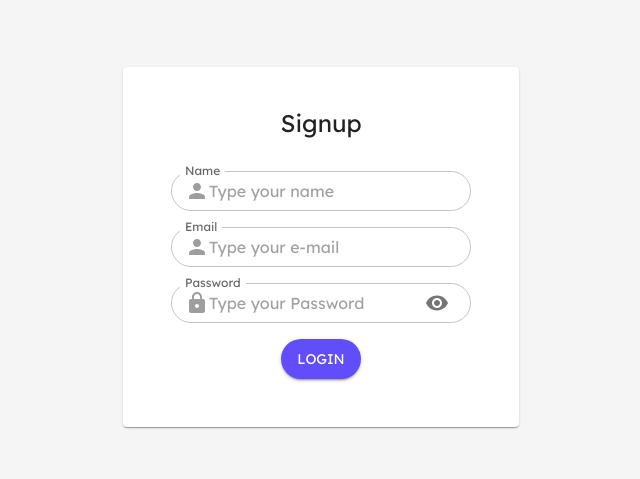
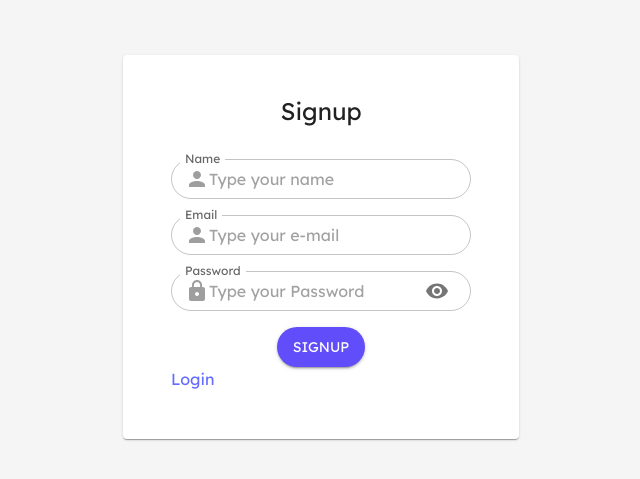
Before and after one commit to dstrujillo/user-app-frontend, a React (Vite) app: page /signup in a window 1280 px wide. Shown: the part 153-632 px from the top of the page, without its empty margins (319-959 px from the left). Built offline with nearby package versions, Linux system fonts and the light colour scheme; the HTML template or start-up script is replaced by a standard one.

Commit message:
Adición loaders, y obtención de users

```diff
--- a/package.json
+++ b/package.json
@@ -16,6 +16,7 @@
     "@mui/material": "^5.14.18",
     "@reduxjs/toolkit": "^1.9.7",
     "formik": "^2.4.5",
+    "notistack": "^3.0.1",
     "react": "^18.2.0",
     "react-dom": "^18.2.0",
     "react-redux": "^8.1.3",
--- a/src/App.tsx
+++ b/src/App.tsx
@@ -21,6 +21,7 @@
 
 import { Provider } from 'react-redux';
 import { PersistGate } from 'redux-persist/integration/react';
+import { SnackbarProvider } from 'notistack';
 
 import ThemeConfig from '@/theme/ThemeConfig';
 import RouterConfig from '@/routes/RouterConfig';
@@ -31,7 +32,12 @@ const App = () => {
     <Provider store={store}>
       <PersistGate persistor={persistor}>
         <ThemeConfig>
-          <RouterConfig />
+          <SnackbarProvider
+            autoHideDuration={1500}
+            anchorOrigin={{ horizontal: 'center', vertical: 'top' }}
+          >
+            <RouterConfig />
+          </SnackbarProvider>
         </ThemeConfig>
       </PersistGate>
     </Provider>
--- /dev/null
+++ b/src/components/Navbar/index.tsx
@@ -0,0 +1,87 @@
+import { useState } from 'react';
+import {
+  AppBar,
+  Box,
+  Toolbar,
+  Typography,
+  IconButton,
+  Button,
+  Dialog,
+  DialogContentText,
+  DialogContent,
+  DialogActions,
+  DialogTitle
+} from '@mui/material';
+import MenuIcon from '@mui/icons-material/menu';
+import { LightMode, DarkMode } from '@mui/icons-material';
+//import { Switch } from '@mui/material';
+
+import { useAppSelector, useAppDispatch } from '@/hooks/reduxHooks';
+import { setThemeMode } from '@/redux/slices/settings.slice';
+import { setAccessToken } from '@/redux/slices/user.slice';
+
+export default function ButtonAppBar() {
+  const [open, setOpen] = useState(false);
+  const dispatch = useAppDispatch();
+
+  const themeMode = useAppSelector((state) => state.settings.themeMode);
+  const handleChangeTheme = () => {
+    dispatch(setThemeMode(themeMode === 'light' ? 'dark' : 'light'));
+  };
+
+  const handleLogout = () => {
+    dispatch(setAccessToken(null));
+  };
+
+  const handleOpen = () => {
+    setOpen(true);
+  };
+
+  const handleClose = () => {
+    setOpen(false);
+  };
+
+  return (
+    <Box sx={{ flexGrow: 1 }}>
+      <AppBar position="static" color="transparent">
+        <Toolbar>
+          <IconButton
+            size="large"
+            edge="start"
+            color="inherit"
+            aria-label="menu"
+            sx={{ mr: 2 }}
+          >
+            <MenuIcon />
+          </IconButton>
+          <Typography variant="h6" component="div" sx={{ flexGrow: 1 }}>
+            Users App
+          </Typography>
+          <IconButton onClick={handleChangeTheme}>
+            {themeMode === 'dark' ? <LightMode /> : <DarkMode />}
+          </IconButton>
+          <Button color="inherit" onClick={handleOpen}>
+            Logout
+          </Button>
+        </Toolbar>
+      </AppBar>
+
+      <Dialog open={open} onClose={handleClose}>
+        <DialogTitle id="responsive-dialog-title">
+          {'Cerrar sesión'}
+        </DialogTitle>
+        <DialogContent>
+          <DialogContentText>¿Desea cerrar sesión?</DialogContentText>
+        </DialogContent>
+        <DialogActions>
+          <Button autoFocus variant="outlined" onClick={handleClose}>
+            Cancelar
+          </Button>
+          <Button variant="contained" onClick={handleLogout} autoFocus>
+            Sí
+          </Button>
+        </DialogActions>
+      </Dialog>
+    </Box>
+  );
+}
--- a/src/layouts/DashboardLayout/index.tsx
+++ b/src/layouts/DashboardLayout/index.tsx
@@ -1,8 +1,11 @@
 import { Link, Outlet } from 'react-router-dom';
+
+import ButtonAppBar from '@/components/Navbar';
 
 const DashboardLayout = () => {
   return (
     <div>
+      <ButtonAppBar />
       Layout dashboard
       <br />
       <Link to="/"> Home</Link>
--- a/src/pages/Home/index.tsx
+++ b/src/pages/Home/index.tsx
@@ -1,22 +1,22 @@
-import { Link } from 'react-router-dom';
-import { useAppSelector, useAppDispatch } from '@/hooks/reduxHooks';
-import { Switch } from '@mui/material';
-import { setThemeMode } from '@/redux/slices/settings.slice';
+import { useGetUsersQuery } from '@/redux/services/user.service';
+import { Card, Container } from '@mui/material';
 
 const Home = () => {
-  const themeMode = useAppSelector((state) => state.settings.themeMode);
-
-  const dispatch = useAppDispatch();
-  const handleChangeTheme = () => {
-    dispatch(setThemeMode(themeMode === 'light' ? 'dark' : 'light'));
-  };
+  const { data } = useGetUsersQuery('');
+  const user = data?.users || [];
+  console.log(data);
   return (
     <div>
-      <Switch checked={themeMode === 'dark'} onChange={handleChangeTheme} />
-      Theme: {themeMode}
       <h1>Home page</h1>
       <br />
-      <Link to="login">Login</Link>
+
+      {user.map((user: { name: string; email: string; _id: string }) => (
+        <Container key={user._id} maxWidth="lg" sx={{ mt: 1, mb: 1 }}>
+          <Card key={user._id}>
+            {user.name} : {user.email}
+          </Card>
+        </Container>
+      ))}
       <br />
     </div>
   );
--- a/src/pages/Login/components/LoginForm/index.tsx
+++ b/src/pages/Login/components/LoginForm/index.tsx
@@ -1,4 +1,4 @@
-import { Box, Button, IconButton } from '@mui/material';
+import { Box, Button, CircularProgress, IconButton } from '@mui/material';
 import { useState } from 'react';
 import CustomTextField from '@/components/CustomTextField';
 import { Person, Lock, Visibility, VisibilityOff } from '@mui/icons-material';
@@ -7,10 +7,14 @@ import { validationSchema } from '../utils/validation';
 import { LoginFormDto } from './dtos/loginFormDtos';
 
 interface LoginFormProps {
+  isLoading?: boolean;
   onSubmitMio?: (values: LoginFormDto) => void;
 }
 
-const LoginForm = ({ onSubmitMio = () => {} }: LoginFormProps) => {
+const LoginForm = ({
+  isLoading = false,
+  onSubmitMio = () => {}
+}: LoginFormProps) => {
   const [showPassword, setShowPassword] = useState(false);
   /*const [formData, setFormData] = useState<{ email: string; password: string }>(
     {
@@ -69,7 +73,10 @@ const LoginForm = ({ onSubmitMio = () => {} }: LoginFormProps) => {
       />
       <Box display="flex" justifyContent="center">
         <Button variant="contained" type="submit">
-          Login
+          Login{' '}
+          {isLoading && (
+            <CircularProgress size={20} sx={{ color: 'white', ml: 1 }} />
+          )}
         </Button>
       </Box>
     </form>
--- a/src/pages/Login/index.tsx
+++ b/src/pages/Login/index.tsx
@@ -1,5 +1,5 @@
 import { CardContent, Container } from '@mui/material';
-import { useNavigate } from 'react-router-dom';
+import { Link, useNavigate } from 'react-router-dom';
 import { useAppDispatch } from '@/hooks/reduxHooks';
 import { useLoginMutation } from '@/redux/services/user.service';
 import LoginForm from './components/LoginForm';
@@ -8,18 +8,32 @@ import {
   StyledCard,
   StyledTitle
 } from './components/styledComponents';
+import { useSnackbar } from 'notistack';
 
 import { LoginFormDto } from './components/LoginForm/dtos/loginFormDtos';
 import { setAccessToken } from '@/redux/slices/user.slice';
 
 const Login = () => {
-  const [login] = useLoginMutation();
+  const [login, { isLoading }] = useLoginMutation();
+
   const dispatch = useAppDispatch();
   const navigate = useNavigate();
+  const { enqueueSnackbar } = useSnackbar();
+
   const handleSumbit = async (values: LoginFormDto) => {
-    const response = await login(values).unwrap();
-    dispatch(setAccessToken(response.accessToken));
-    navigate('/');
+    try {
+      const response = await login(values).unwrap();
+      enqueueSnackbar('Login exitoso', {
+        variant: 'success',
+        transitionDuration: 3000,
+        autoHideDuration: 1500
+      });
+      dispatch(setAccessToken(response.accessToken));
+      navigate('/');
+    } catch (e) {
+      enqueueSnackbar('Hubo un error, por favor intente nuevamente'),
+        { variant: 'error' };
+    }
   };
 
   return (
@@ -28,7 +42,8 @@ const Login = () => {
         <StyledCard>
           <CardContent>
             <StyledTitle variant="h5">Login</StyledTitle>
-            <LoginForm onSubmitMio={handleSumbit} />
+            <LoginForm isLoading={isLoading} onSubmitMio={handleSumbit} />
+            <Link to="/signup">Signup</Link>
           </CardContent>
         </StyledCard>
       </StyledBox>
--- a/src/pages/Signup/components/SignupForm/index.tsx
+++ b/src/pages/Signup/components/SignupForm/index.tsx
@@ -1,4 +1,4 @@
-import { Box, Button, IconButton } from '@mui/material';
+import { Box, Button, CircularProgress, IconButton } from '@mui/material';
 import { useState } from 'react';
 import CustomTextField from '@/components/CustomTextField';
 import { Person, Lock, Visibility, VisibilityOff } from '@mui/icons-material';
@@ -7,10 +7,14 @@ import { validationSchema } from '../utils/validation';
 import { SignupFormDto } from './dtos/signupFormDtos';
 
 interface SignupFormProps {
+  isLoading?: boolean;
   onSubmitMio?: (values: SignupFormDto) => void;
 }
 
-const SignupForm = ({ onSubmitMio = () => {} }: SignupFormProps) => {
+const SignupForm = ({
+  isLoading = false,
+  onSubmitMio = () => {}
+}: SignupFormProps) => {
   const [showPassword, setShowPassword] = useState(false);
   /*const [formData, setFormData] = useState<{ email: string; password: string }>(
     {
@@ -85,7 +89,10 @@ const SignupForm = ({ onSubmitMio = () => {} }: SignupFormProps) => {
       />
       <Box display="flex" justifyContent="center">
         <Button variant="contained" type="submit">
-          Login
+          Signup{' '}
+          {isLoading && (
+            <CircularProgress size={20} sx={{ color: 'white', ml: 1 }} />
+          )}
         </Button>
       </Box>
     </form>
--- a/src/pages/Signup/index.tsx
+++ b/src/pages/Signup/index.tsx
@@ -1,5 +1,5 @@
 import { CardContent, Container } from '@mui/material';
-import { useNavigate } from 'react-router-dom';
+import { Link, useNavigate } from 'react-router-dom';
 // import { useAppDispatch } from '@/hooks/reduxHooks';
 import { useSignupMutation } from '@/redux/services/user.service';
 import SignupForm from './components/SignupForm';
@@ -10,19 +10,28 @@ import {
 } from './components/styledComponents';
 
 import { SignupFormDto } from './components/SignupForm/dtos/signupFormDtos';
+import { useSnackbar } from 'notistack';
 // import { setAccessToken } from '@/redux/slices/user.slice';
 
 const Signup = () => {
-  const [signup] = useSignupMutation();
+  const [signup, { isLoading }] = useSignupMutation();
   // const dispatch = useAppDispatch();
   const navigate = useNavigate();
+  const { enqueueSnackbar } = useSnackbar();
+
   const handleSumbit = async (values: SignupFormDto) => {
     try {
       const response = await signup(values).unwrap();
-      console.log(response);
+      enqueueSnackbar('Login exitoso', {
+        variant: 'success',
+        transitionDuration: 3000,
+        autoHideDuration: 1500
+      });
       navigate('/login');
     } catch (err) {
       console.log(err);
+      enqueueSnackbar('Hubo un error, por favor intente nuevamente'),
+        { variant: 'error' };
     }
   };
 
@@ -32,7 +41,8 @@ const Signup = () => {
         <StyledCard>
           <CardContent>
             <StyledTitle variant="h5">Signup</StyledTitle>
-            <SignupForm onSubmitMio={handleSumbit} />
+            <SignupForm isLoading={isLoading} onSubmitMio={handleSumbit} />
+            <Link to="/login">Login</Link>
           </CardContent>
         </StyledCard>
       </StyledBox>
--- a/src/redux/services/user.service.ts
+++ b/src/redux/services/user.service.ts
@@ -1,8 +1,19 @@
 import { createApi, fetchBaseQuery } from '@reduxjs/toolkit/query/react';
+import { RootState } from '../store';
 
 const userApi = createApi({
   reducerPath: 'userApi',
-  baseQuery: fetchBaseQuery({ baseUrl: 'http://localhost:3000/api/v1/user' }),
+  baseQuery: fetchBaseQuery({
+    baseUrl: 'http://localhost:3000/api/v1/user',
+    prepareHeaders: (headers, { getState }) => {
+      const state = getState() as RootState;
+      const { accessToken } = state.userSlice;
+      if (accessToken) {
+        headers.set('Authorization', accessToken);
+      }
+      return headers;
+    }
+  }),
   endpoints: (builder) => ({
     login: builder.mutation({
       query: (body) => ({
@@ -23,10 +34,17 @@ const userApi = createApi({
         },
         body
       })
+    }),
+    getUsers: builder.query({
+      query: () => ({
+        url: '/',
+        method: 'GET'
+      })
     })
   })
 });
 
-export const { useLoginMutation, useSignupMutation } = userApi;
+export const { useLoginMutation, useSignupMutation, useGetUsersQuery } =
+  userApi;
 
 export default userApi;
```
Also changed, not shown: 1 other file (tests, documents, lock files or other folders).
